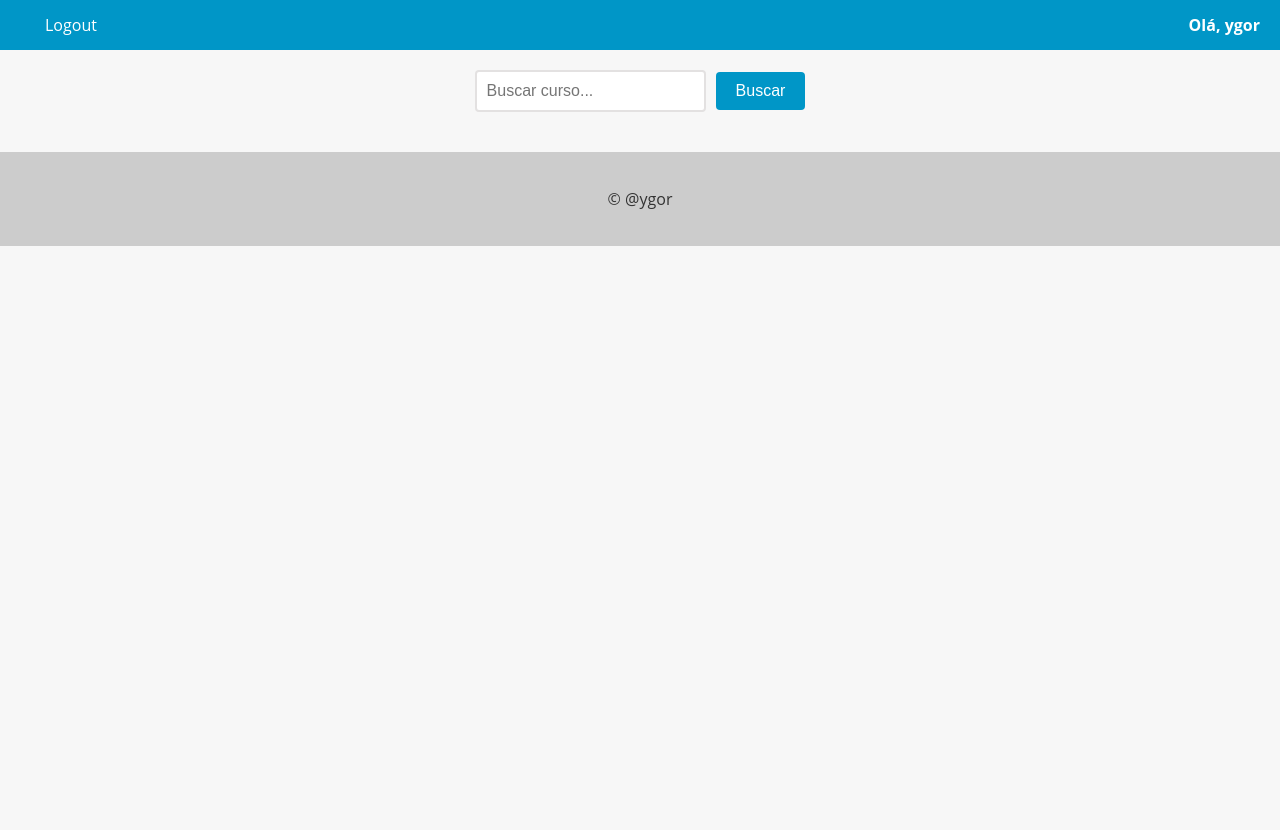
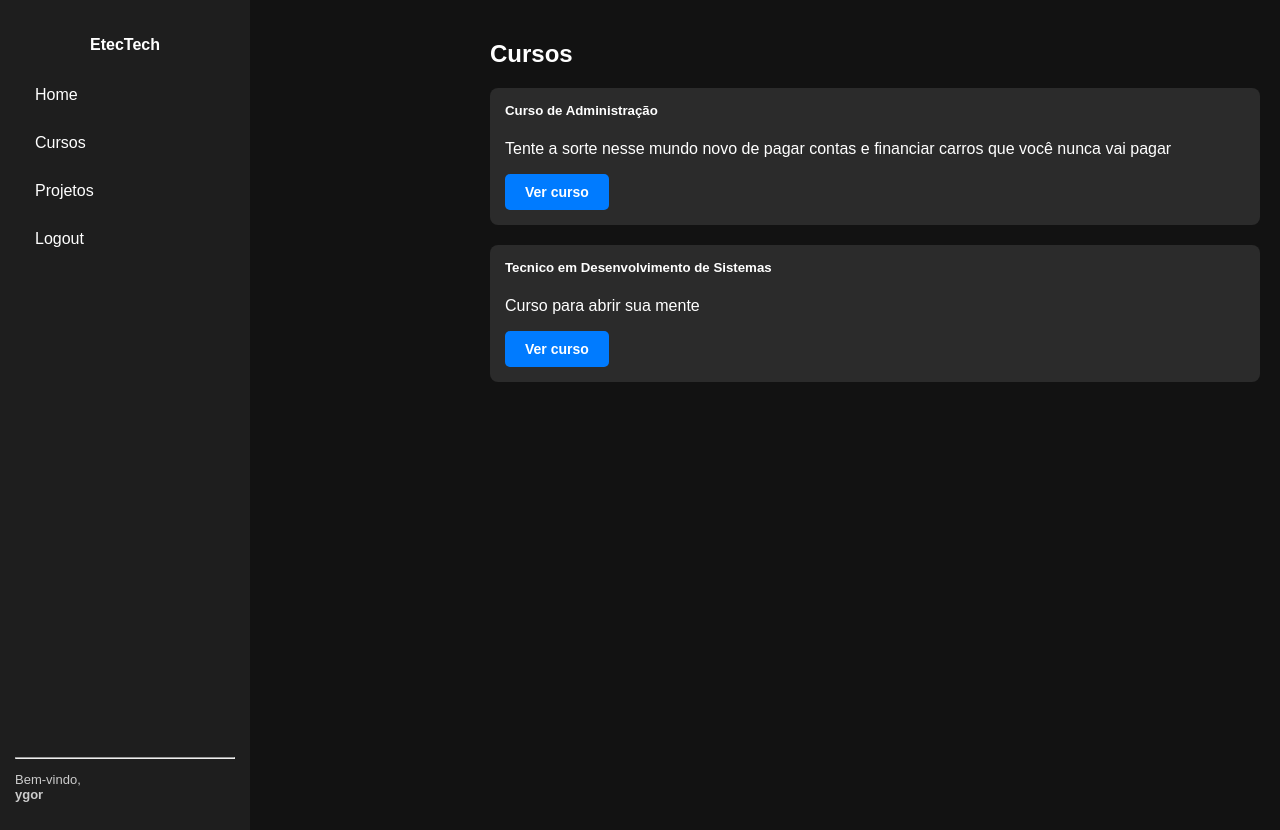
Before and after one commit to YgorDuarteh/Projeto-EtecTech, a Django app: page / in a window 1280 px wide. Before the commit the page ends 246 px from the top, so only its background shows below. Run offline with Django 5.2, Linux system fonts and the light colour scheme; a user stored in the database is signed in; data comes from the database, SQL or seed files in the repository; both versions use the stored data as it was after the commit.

Commit message:
atualizada do EtecTech

```diff
--- a/config/settings.py
+++ b/config/settings.py
@@ -39,6 +39,8 @@ MIDDLEWARE = [
     'django.contrib.messages.middleware.MessageMiddleware',
     'django.middleware.clickjacking.XFrameOptionsMiddleware',
 ]
+
+APP_DIRS = True,
 
 ROOT_URLCONF = 'config.urls'
 
--- a/config/templates/base.html
+++ b/config/templates/base.html
@@ -1,107 +1,38 @@
 <!DOCTYPE html>
-<html>
+<html lang="pt-br">
 <head>
-  <meta charset="UTF-8">
-  <meta name="viewport" content="width=device-width, initial-scale=1.0">
-  <title>{% block title %}{% endblock %}</title>
-  <style>
-    body {
-        font-family: 'Open Sans', sans-serif;
-        background-color: #f7f7f7;
-        color: #333;
-        margin: 0;
-        padding: 0;
-    }
-
-    header {
-        background-color: #0096c7;
-        color: #fff;
-        text-align: center;
-    }
-
-    footer {
-        background-color: #ccc;
-        color: #333;
-        padding: 20px;
-        text-align: center;
-    }
-
-    nav {
-        background-color: #0096c7;
-        color: #fff;
-        height: 50px;
-        display: flex;
-        justify-content: space-between;
-        align-items: center;
-    }
-
-    nav ul {
-        list-style: none;
-        margin: 0;
-        padding: 0;
-        display: flex;
-    }
-
-    nav ul li {
-        margin: 0 10px;
-    }
-
-    nav ul li a {
-        color: #fff;
-        text-decoration: none;
-        font-size: 16px;
-        padding: 15px;
-        transition: all 0.3s ease;
-    }
-
-    nav ul li a:hover {
-        background-color: #32bbe8;
-    }
-
-    nav ul li.active a {
-        background-color: #666;
-    }
-
-    nav ul li.active a:hover {
-        background-color: #999;
-    }
-
-  </style>
+    <meta charset="UTF-8">
+    <title>{% block title %}EtecTech{% endblock %}</title>
+    {% load static %}
+    <link rel="stylesheet" href="{% static '/css/style.css' %}">
 </head>
 <body>
-<header>
-  <nav style="display: flex;
-                justify-content: space-between;
-                align-items: center;
-                padding: 0 20px;">
-
-    <ul style="display: flex; list-style: none; margin: 0; padding: 0;">
-
+  <div class="container">
+    <div class="sidebar">
+      <div class="menu-items">
+        <h4>EtecTech</h4>
+        <a href="{% url 'index' %}">Home</a>
+        <a href="#">Cursos</a>
         {% if user.is_authenticated %}
-          <li><a href="{% url 'logout' %}">Logout</a></li>
+          <a href="#">Projetos</a>
+          <a href="{% url 'logout' %}">Logout</a>
         {% else %}
-          <li><a href="{% url 'login' %}">Login</a></li>
-          <li><a href="{% url 'usuario' %}">Registre</a></li>
+          <a href="{% url 'login' %}">Login</a>
         {% endif %}
-
-    </ul>
+      </div>
 
       {% if user.is_authenticated %}
-      <div style="color: white; font-weight: bold;">
-        Olá, {{ user.username }}
-      </div>
+        <div class="user-info">
+          <hr>
+          <p>Bem-vindo,<br><strong>{{ user.username }}</strong></p>
+        </div>
       {% endif %}
+    </div>
 
-  </nav>
-</header>
+    <div class="content">
+      {% block content %}{% endblock %}
+    </div>
+  </div>
+</body>
 
-  <main>
-    {% block content %}
-    {% endblock %}
-  </main>
-
-  <footer>
-    <p>&copy; @ygor</p>
-  </footer>
-</body>
 </html>
--- a/config/urls.py
+++ b/config/urls.py
@@ -1,13 +1,14 @@
 from django.contrib import admin
 from django.urls import path
+from cursos.views import IndexView, InscreverCursoView, CursoDetailView
 from usuarios.views import usuario_view, login_view, logout_view
-from cursos.views import CursoListView
 
 urlpatterns = [
-    path('',CursoListView.as_view(), name='cursos_list'),
+    path('',IndexView.as_view(), name='index'),
     path('admin/', admin.site.urls),
     path('users/', usuario_view, name='usuario'),
     path('login/', login_view, name='login'),
     path('logout/', logout_view, name='logout'),
-
+    path('curso/<int:pk>/', CursoDetailView.as_view(), name='curso_detail'),
+    path('curso/<int:curso_id>/inscrever/', InscreverCursoView.as_view(), name='inscrever_curso'),
 ]
--- /dev/null
+++ b/cursos/static/css/style.css
@@ -0,0 +1,163 @@
+body {
+    margin: 0;
+    padding: 0;
+    font-family: Arial, sans-serif;
+    background-color: #121212;
+    color: #fff;
+}
+
+/* Flex container que organiza o layout principal */
+.container {
+    display: flex;
+}
+
+/* Menu lateral */
+.sidebar {
+    width: 220px;
+    height: 100vh;
+    background-color: #1e1e1e;
+    padding: 15px;
+    display: flex;
+    flex-direction: column;
+    justify-content: space-between;
+}
+
+/* Área principal */
+.content {
+    flex-grow: 1;
+    padding: 20px;
+    color: white;
+}
+
+/* Estilo do menu */
+.menu-items a {
+    display: block;
+    margin-bottom: 10px;
+    color: white;
+    text-decoration: none;
+}
+
+/* Rodapé da sidebar com nome do usuário */
+.user-info {
+    color: #ccc;
+    font-size: 13px;
+}
+
+
+.sidebar h4 {
+    text-align: center;
+    color: #fff;
+}
+
+.sidebar a {
+    display: block;
+    color: #fff;
+    padding: 10px 20px;
+    text-decoration: none;
+}
+
+.sidebar a:hover {
+    background-color: #333;
+}
+
+.content {
+    margin-left: 220px;
+    padding: 20px;
+}
+
+.card {
+    background-color: #2b2b2b;
+    border-radius: 8px;
+    padding: 15px;
+    margin-bottom: 20px;
+}
+
+.card h5 {
+    margin-top: 0;
+}
+
+.card button {
+    background-color: #007bff;
+    color: white;
+    border: none;
+    padding: 10px;
+    border-radius: 4px;
+    cursor: pointer;
+}
+
+.card button:hover {
+    background-color: #0056b3;
+}
+
+.login-wrapper {
+    display: flex;
+    justify-content: center;
+    align-items: center;
+    height: 100vh;
+    margin-left: 220px; /* distância da sidebar */
+}
+
+.login-box {
+    background-color: #1e1e1e;
+    padding: 40px;
+    border-radius: 10px;
+    box-shadow: 0 0 10px #000;
+    width: 100%;
+    max-width: 400px;
+}
+
+.login-box h2 {
+    color: white;
+    text-align: center;
+    margin-bottom: 25px;
+}
+
+.form-group {
+    margin-bottom: 20px;
+}
+
+.form-group label {
+    display: block;
+    color: #ccc;
+    margin-bottom: 5px;
+}
+
+.form-group input {
+    width: 100%;
+    padding: 10px;
+    background-color: #2a2a2a;
+    border: none;
+    color: white;
+    border-radius: 4px;
+}
+
+.btn-login {
+    width: 100%;
+    padding: 10px;
+    background-color: #007bff;
+    color: white;
+    border: none;
+    border-radius: 4px;
+    cursor: pointer;
+}
+
+.btn-login:hover {
+    background-color: #0056b3;
+}
+
+.btn-azul {
+    background-color: #007bff;
+    color: white;
+    padding: 10px 20px;
+    border: none;
+    border-radius: 5px;
+    text-decoration: none;
+    display: inline-block;
+    font-size: 14px;
+    font-weight: bold;
+    transition: background-color 0.3s ease;
+}
+
+.btn-azul:hover {
+    background-color: #0056b3;
+}
--- a/cursos/templates/ListaCursos.html
+++ /dev/null
@@ -1,111 +0,0 @@
-{% extends "base.html" %}
-
-{% block content %}
-  <style>
-    .curso-grid {
-      display: grid;
-      grid-template-columns: repeat(3, 1fr);
-      gap: 20px;
-      margin: 0 auto;
-      max-width: 1200px;
-      padding: 20px;
-    }
-
-    .curso-card {
-      background-color: #e3e1e1;
-      box-shadow: 0 2px 6px rgba(0, 0, 0, 0.2);
-      border-radius: 10px;
-      overflow: hidden;
-      text-align: center;
-      transition: all 0.3s ease;
-    }
-
-    .curso-card:hover {
-        cursor: pointer;
-        box-shadow: 0 4px 10px rgba(0, 0, 0, 0.4);
-        transform: translateY(-2px);
-    }
-
-    .curso-card img {
-      width: 100%;
-      height: 200px;
-      object-fit: cover;
-    }
-
-    .curso-card h3 {
-        font-size: 20px;
-        margin-top: 10px;
-        margin-bottom: 5px;
-    }
-
-    .curso-card h2 {
-      font-size: 1.5rem;
-      margin: 10px;
-    }
-
-    .curso-card p {
-      font-size: 1rem;
-      margin-bottom: 10px;
-    }
-
-    @media (max-width: 768px) {
-      .curso-grid {
-        grid-template-columns: repeat(2, 1fr);
-      }
-    }
-
-    form {
-        display: flex;
-        justify-content: center;
-        align-items: center;
-        margin-bottom: 20px;
-        text-align: center;
-        padding: 20px;
-    }
-
-    input[type="text"] {
-        padding: 10px;
-        font-size: 16px;
-        border: 2px solid #e3e1e1;
-        border-radius: 4px;
-        margin-right: 10px;
-        transition: border-bottom-color 0.3s ease-in-out;
-    }
-
-    input[type="text"]:focus {
-        outline: none;
-        border-bottom-color: #e3e1e1;
-    }
-
-    button[type="submit"] {
-        background-color: #0096c7;
-        color: #fff;
-        border: none;
-        padding: 10px 20px;
-        font-size: 16px;
-        border-radius: 4px;
-        cursor: pointer;
-        transition: background-color 0.3s ease-in-out;
-    }
-
-    button[type="submit"]:hover {
-        background-color: #108eb8;
-    }
-
-    a {
-      font-size: 18px;
-      color: #333;
-      text-decoration: none;
-    }
-
-    a:hover {
-      color: #0096c7;
-    }
-
-  </style>
-
-  <form method="GET" action="{% url 'cursos_list' %}">
-    <input type="text" name="titulo" placeholder="Buscar curso...">
-    <button type="submit">Buscar</button>
-  </form>
-{% endblock %}
--- /dev/null
+++ b/cursos/templates/index.html
@@ -0,0 +1,16 @@
+{% extends 'base.html' %}
+
+{% block title %}Cursos Disponíveis{% endblock %}
+
+{% block content %}
+<h2>Cursos</h2>
+<div class="card-container">
+    {% for curso in cursos %}
+    <div class="card">
+        <h5>{{ curso.titulo }}</h5>
+        <p>{{ curso.descricao }}</p>
+        <a href="{% url 'curso_detail' curso.pk %}" class="btn-azul" >Ver curso</a>
+    </div>
+    {% endfor %}
+</div>
+{% endblock %}
--- a/cursos/views.py
+++ b/cursos/views.py
@@ -1,19 +1,40 @@
-from .models import Curso
+from .models import Curso, Inscricao
+from django.shortcuts import get_object_or_404, redirect
 from django.urls import reverse_lazy
 from django.contrib.auth.decorators import login_required
 from django.utils.decorators import method_decorator
-from django.views.generic import ListView
+from django.views.generic import ListView, DetailView
+from django.contrib import messages
 
-class CursoListView(ListView):
+class IndexView(ListView):
     model = Curso
-    template_name = 'ListaCursos.html'
+    template_name = 'index.html'
     context_object_name = 'cursos'
 
     def get_queryset(self):
-        cursos = super().get_queryset() .order_by('titulo')
+        queryset = super().get_queryset() .order_by('titulo')
         titulo = self.request.GET.get('titulo')
 
         if titulo:
-            cursos = cursos.filter(titulo__icontains=titulo)
+            queryset = queryset.filter(titulo__icontains=titulo)
 
-        return cursos
+        return queryset
+
+class CursoDetailView(DetailView):
+    model = Curso
+    template_name = 'curso_detail.html'
+    context_object_name = 'curso'
+
+@method_decorator(login_required(login_url=reverse_lazy('login')), name='dispatch')
+class InscreverCursoView(ListView):
+    def post(self, request, curso_id):
+        curso = get_object_or_404(Curso, pk=curso_id)
+        usuario = request.user
+
+        if not Inscricao.objects.filter(curso=curso, usuario=usuario).exists():
+            Inscricao.objects.create(curso=curso, usuario=usuario)
+            messages.sucess(request, 'Inscrição realizada com sucesso!')
+        else:
+            messages.warning(request, 'Você já está inscrito neste curso.')
+
+        return redirect('curso_detail', pk=curso_id)
--- /dev/null
+++ b/help.txt
@@ -0,0 +1,5 @@
+ativar venv: .\venv\scripts\activate
+
+criar venv: python -m venv venv
+
+install kivy: pip install kivymd==1.1.1
--- a/usuarios/views.py
+++ b/usuarios/views.py
@@ -27,7 +27,7 @@ def login_view(request):
         user = authenticate(request, username=usuario, password=senha)
         if user is not None:
              login(request, user)
-             return redirect('filmes_list')
+             return redirect('index')
         else:
            login_form = AuthenticationForm()
 
@@ -37,4 +37,4 @@ def login_view(request):
 
 def logout_view(request):
      logout(request)
-     return redirect('filmes_list')
+     return redirect('index')
```
Also changed, not shown: cursos/templates/curso_detail.html (added, +37 -0 lines), db.sqlite3, manage.py (line endings or trailing spaces).
